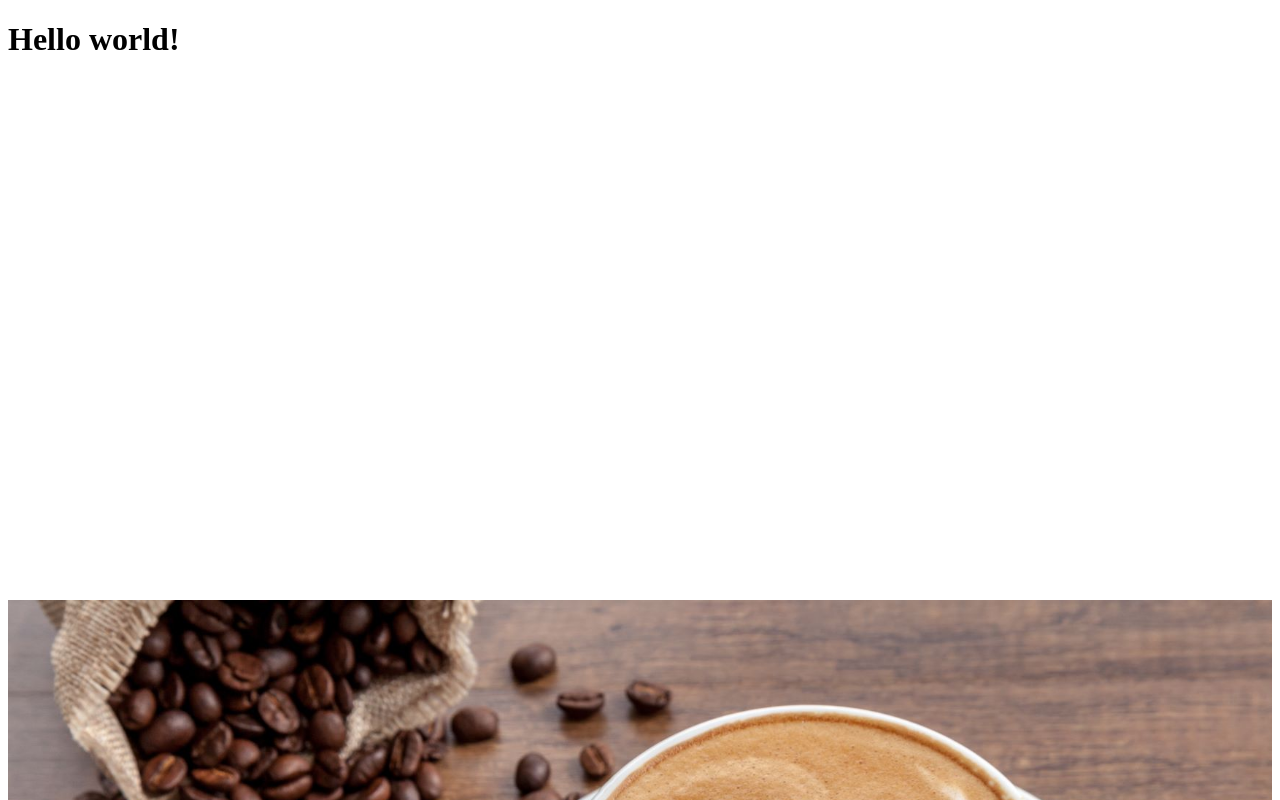
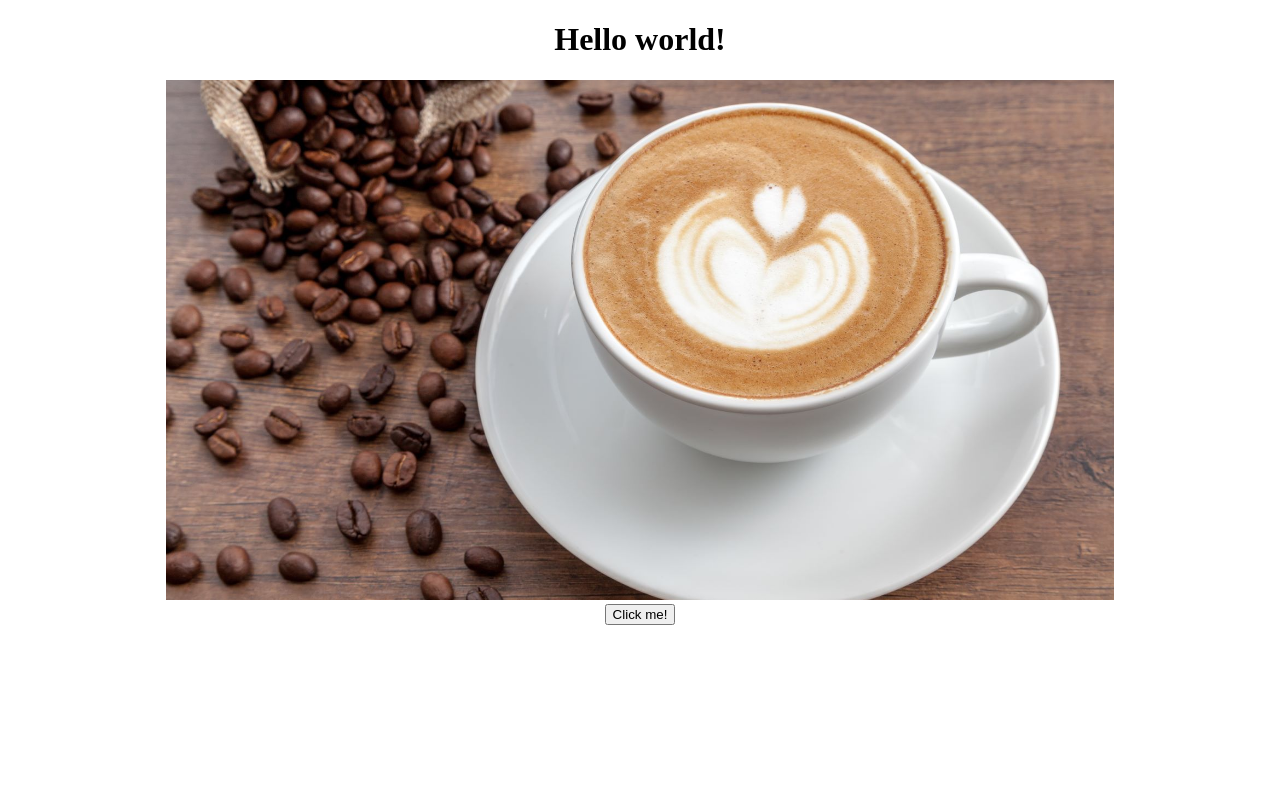
Before and after one commit to Kevin-RuslanMamedov/jsGallery, a plain HTML site: page index.html in a window 1280 px wide. Shown: the top 800 px of the page. Drawn offline with Linux system fonts and the light colour scheme.

Commit message:
add button and gallery array

```diff
--- /dev/null
+++ b/app.js
@@ -0,0 +1,15 @@
+const currentImage = document.querySelector("#image");
+const images = ['images/pilt1.jpg', 'images/pilt2.jpg', 'images/pilt3.jpg'];
+
+function changeImage() {
+    console.log("Hello from script file.");
+
+    let randomNumber = Math.floor(Math.random() * images.length);
+
+    console.log(images[randomNumber]);
+
+    currentImage.src = images[randomNumber];
+
+
+
+}
--- a/index.html
+++ b/index.html
@@ -6,11 +6,16 @@
     <title>JS Array to Gallery</title>
 </head>
 <body>
-    <h1>Hello world!</h1>
+    <h1 style="text-align: center;">Hello world!</h1>
 
 
 
-    <div class="container" style="height: 65vb; width: 75; margin: 0 auto; text-align:center"></div>
-    <img src="images/pilt 1.jpg" alt="" style="width: 100%; height: 100%; object-fit: cover;">
+    <div class="container" style="height: 65vh; width: 75%; margin: 0 auto; text-align:center">
+        <img id="image" src="images/pilt1.jpg" alt="" style="width: 100%; height: 100%; object-fit: cover;">
+
+        <button onclick="changeImage()">Click me!</button>
+    <div>
+
+        <script src="app.js"></script>
 </body>
 </html>
```
Also changed, not shown: images/pilt1.jpg (renamed from images/pilt 1.jpg), images/pilt2.jpg (renamed from images/pilt 2.jpg), images/pilt3.jpg (renamed from images/pilt 3.jpg).
